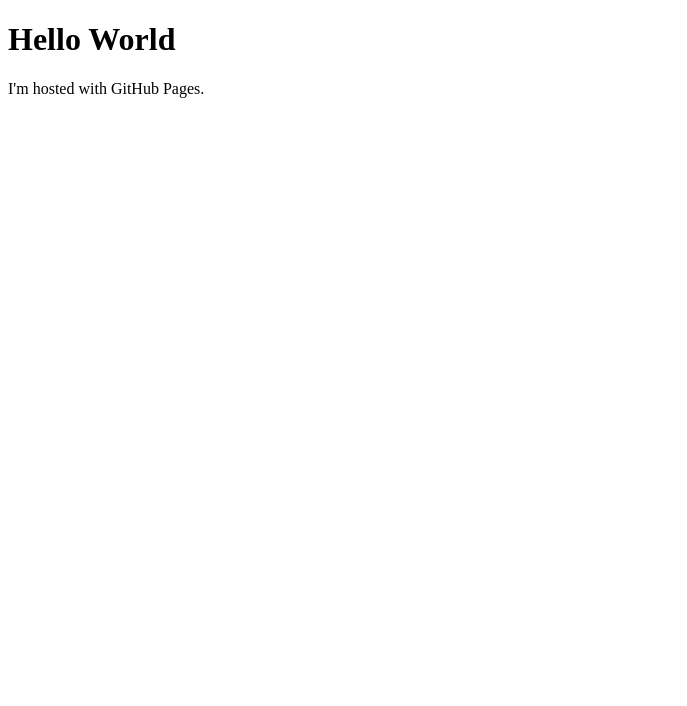
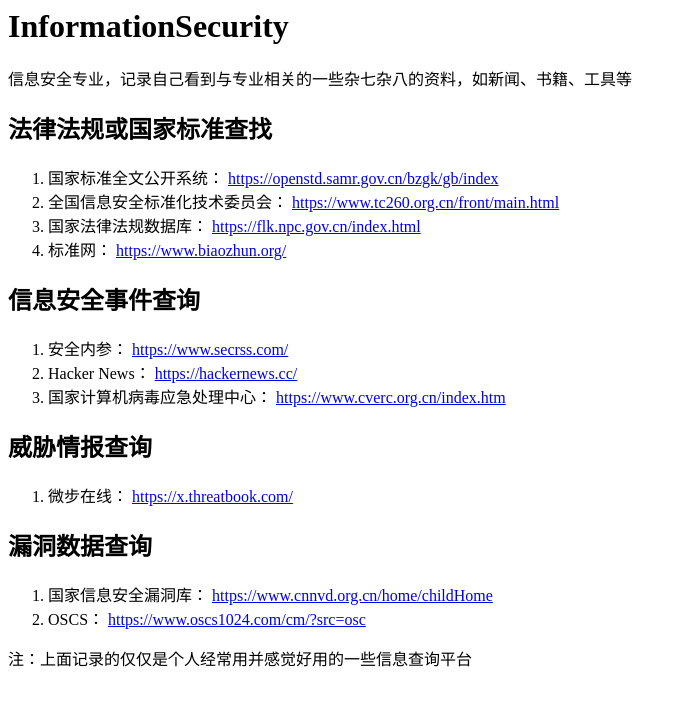
Before and after one commit to chang0217/chang0217.github.io, a plain HTML site: page index.html in a window 1280 px wide. Shown: the whole page, without its empty margins (0-687 px from the left). Drawn offline with Linux system fonts and the light colour scheme.

Commit message:
Update index.html

```diff
--- a/index.html
+++ b/index.html
@@ -1,7 +1,54 @@
-<!DOCTYPE html>
-<html>
-  <body>
-    <h1>Hello World</h1>
-    <p>I'm hosted with GitHub Pages.</p>
-  </body>
-</html>
+<h1 id="informationsecurity">InformationSecurity</h1>
+<p>信息安全专业，记录自己看到与专业相关的一些杂七杂八的资料，如新闻、书籍、工具等</p>
+<h2 id="法律法规或国家标准查找">法律法规或国家标准查找</h2>
+<ol>
+	<li>国家标准全文公开系统：
+
+		<a href="https://openstd.samr.gov.cn/bzgk/gb/index">https://openstd.samr.gov.cn/bzgk/gb/index</a>
+	</li>
+	<li>全国信息安全标准化技术委员会：
+
+		<a href="https://www.tc260.org.cn/front/main.html">https://www.tc260.org.cn/front/main.html</a>
+	</li>
+	<li>国家法律法规数据库：
+
+		<a href="https://flk.npc.gov.cn/index.html">https://flk.npc.gov.cn/index.html</a>
+	</li>
+	<li>标准网：
+
+		<a href="https://www.biaozhun.org/">https://www.biaozhun.org/</a>
+	</li>
+</ol>
+<h2 id="信息安全事件查询">信息安全事件查询</h2>
+<ol>
+	<li>安全内参：
+
+		<a href="https://www.secrss.com/">https://www.secrss.com/</a>
+	</li>
+	<li>Hacker News：
+
+		<a href="https://hackernews.cc/">https://hackernews.cc/</a>
+	</li>
+	<li>国家计算机病毒应急处理中心：
+
+		<a href="https://www.cverc.org.cn/index.htm">https://www.cverc.org.cn/index.htm</a>
+	</li>
+</ol>
+<h2 id="威胁情报查询">威胁情报查询</h2>
+<ol>
+	<li>微步在线：
+		<a href="https://x.threatbook.com/">https://x.threatbook.com/</a>
+	</li>
+</ol>
+<h2 id="漏洞数据查询">漏洞数据查询</h2>
+<ol>
+	<li>国家信息安全漏洞库：
+
+		<a href="https://www.cnnvd.org.cn/home/childHome">https://www.cnnvd.org.cn/home/childHome</a>
+	</li>
+	<li>OSCS：
+
+		<a href="https://www.oscs1024.com/cm/?src=osc">https://www.oscs1024.com/cm/?src=osc</a>
+	</li>
+</ol>
+<p>注：上面记录的仅仅是个人经常用并感觉好用的一些信息查询平台</p>
```
